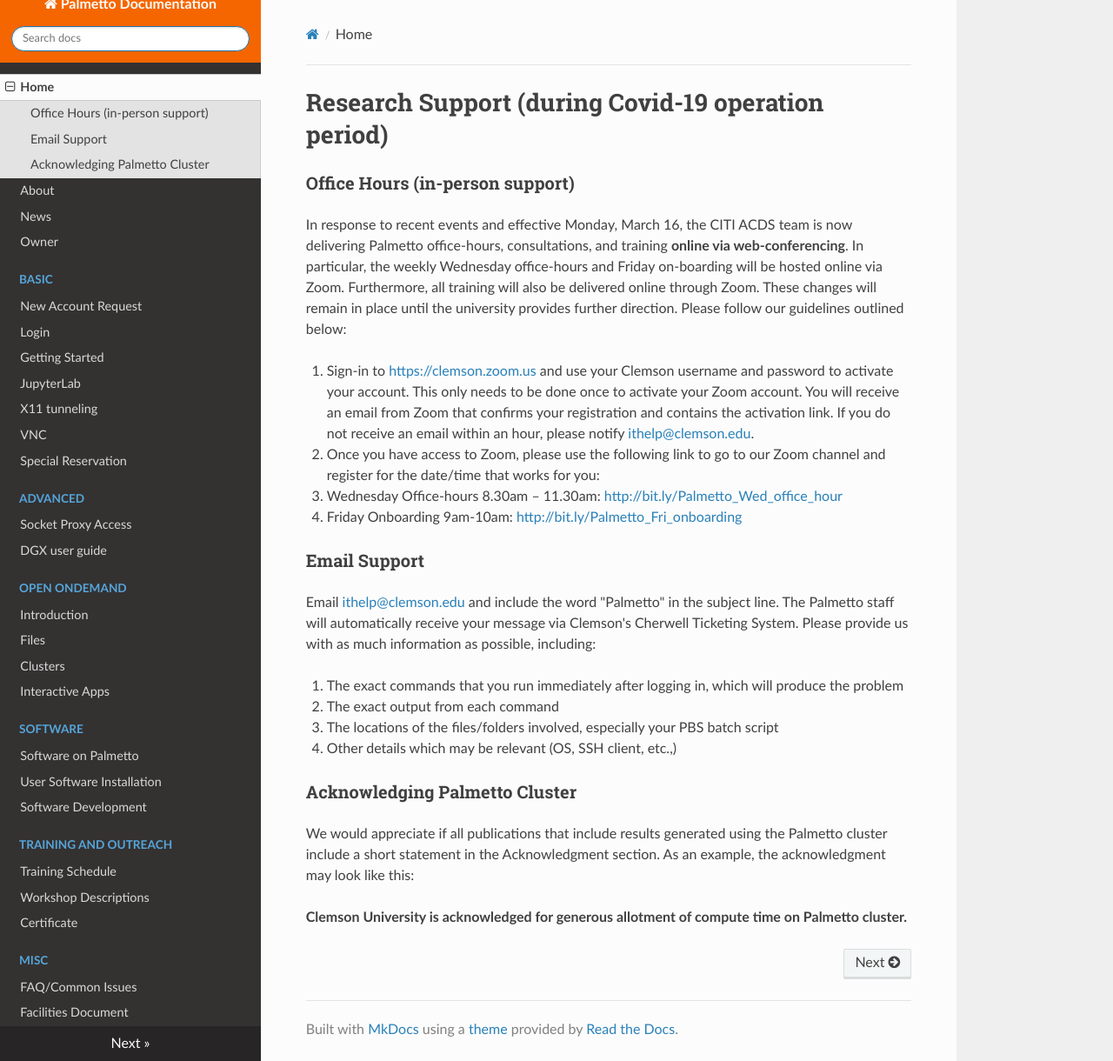
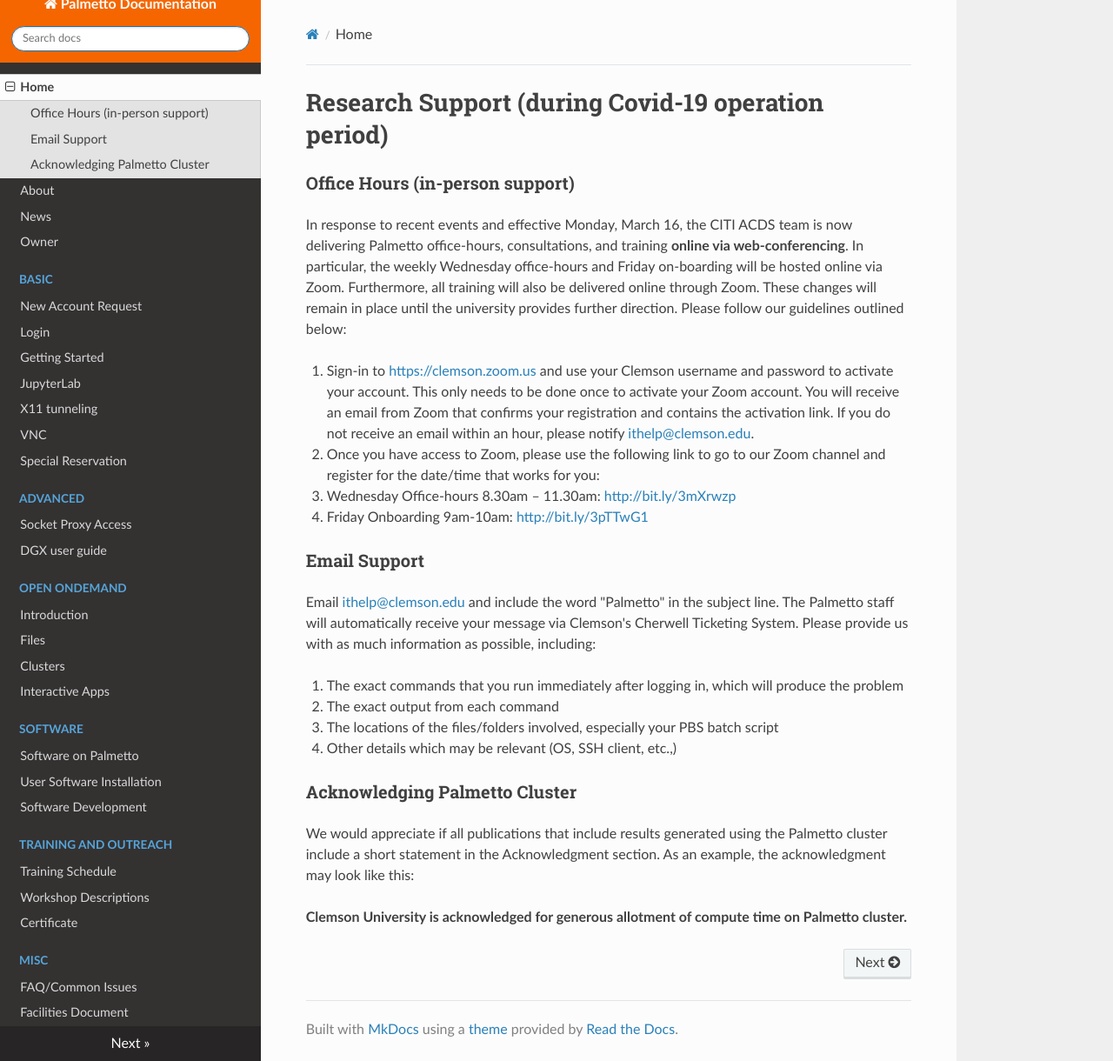
Before and after one commit to clemsonciti/palmetto-documentation, an MkDocs documentation site: the page built from docs/index.md, in a window 1280 px wide and 1220 px high. Shown: the whole window at 87% size. Built offline with MkDocs 1.6.1, drawn with Linux system fonts in a browser that asks for light colours; nearby versions of some CDN libraries; some of the changed lines change nothing that is shown.

Commit message:
Update index.md

```diff
--- a/docs/index.md
+++ b/docs/index.md
@@ -25,8 +25,8 @@
 
 2. Once you have access to Zoom, please use the following link to go to our Zoom channel and register for the date/time that works for you:
 
-  - Wednesday Office-hours 8.30am – 11.30am: <http://bit.ly/Palmetto_Wed_office_hour>
-  - Friday Onboarding 9am-10am: <http://bit.ly/Palmetto_Fri_onboarding>
+  - Wednesday Office-hours 8.30am – 11.30am: <http://bit.ly/3mXrwzp>
+  - Friday Onboarding 9am-10am: <http://bit.ly/3pTTwG1>
 
 ### Email Support
 
```
